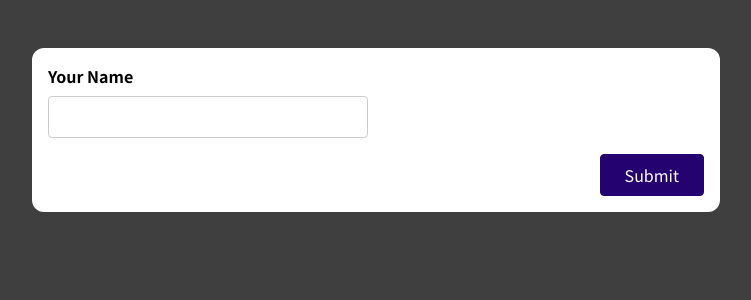
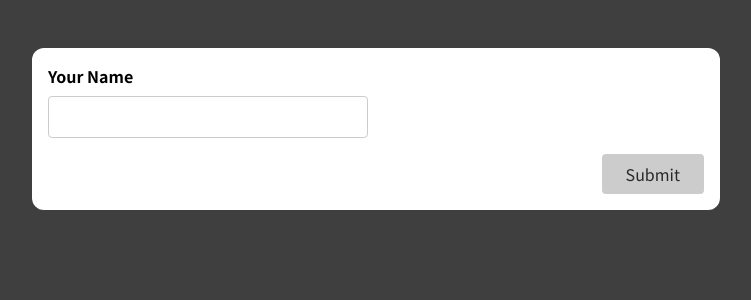
Before and after one commit to TM2611/react-complete-guide, a React (Create React App) app in the folder forms-project/: page / in a window 1280 px wide. Shown: the top 300 px of the page, without its empty margins (264-1015 px from the left). Built offline with nearby package versions, Linux system fonts and the light colour scheme.

Commit message:
205. Managing The Overall Form Validity

```diff
--- a/forms-project/src/components/SimpleInput.js
+++ b/forms-project/src/components/SimpleInput.js
@@ -5,7 +5,13 @@ const SimpleInput = (props) => {
   const [enteredNameTouched, setEnteredNameTouched] = useState(false);
 
   const enteredNameInvalid = enteredName.trim().length === 0;
-  const nameInputInvalid = enteredNameInvalid && enteredNameTouched
+  const nameInputInvalid = enteredNameInvalid && enteredNameTouched;
+
+  let formInvalid = false;
+
+  if (enteredNameInvalid) {
+    formInvalid = true;
+  }
 
   const nameInputChangeHandler = (e) => {
     setEnteredName(e.target.value);
@@ -13,13 +19,12 @@ const SimpleInput = (props) => {
 
   const nameInputBlurHandler = (e) => {
     setEnteredNameTouched(true);
-
   };
 
   const formSubmitHandler = (e) => {
     e.preventDefault();
 
-    setEnteredNameTouched(true)
+    setEnteredNameTouched(true);
 
     if (enteredNameInvalid) {
       return;
@@ -48,7 +53,7 @@ const SimpleInput = (props) => {
         )}
       </div>
       <div className="form-actions">
-        <button>Submit</button>
+        <button disabled={formInvalid}>Submit</button>
       </div>
     </form>
   );
--- a/forms-project/src/index.css
+++ b/forms-project/src/index.css
@@ -79,6 +79,15 @@ button:active {
   border-color: #33059e;
 }
 
+button:disabled,
+button:disabled:hover,
+button:disabled:active{
+    background-color: #ccc;
+    color: #292929;
+    cursor: not-allowed;
+    border: #ccc;
+}
+
 .form-actions {
   text-align: right;
 }
```
